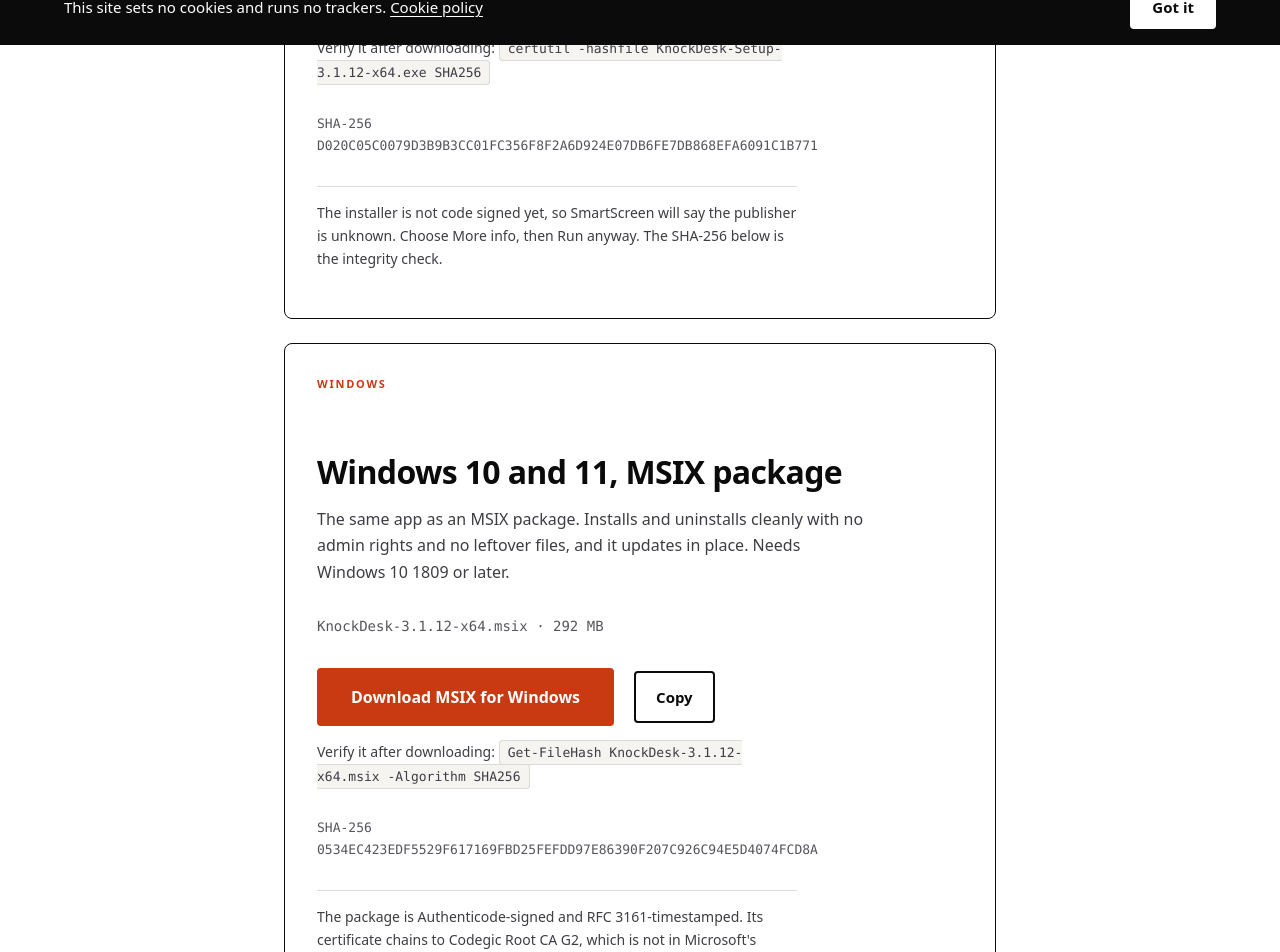
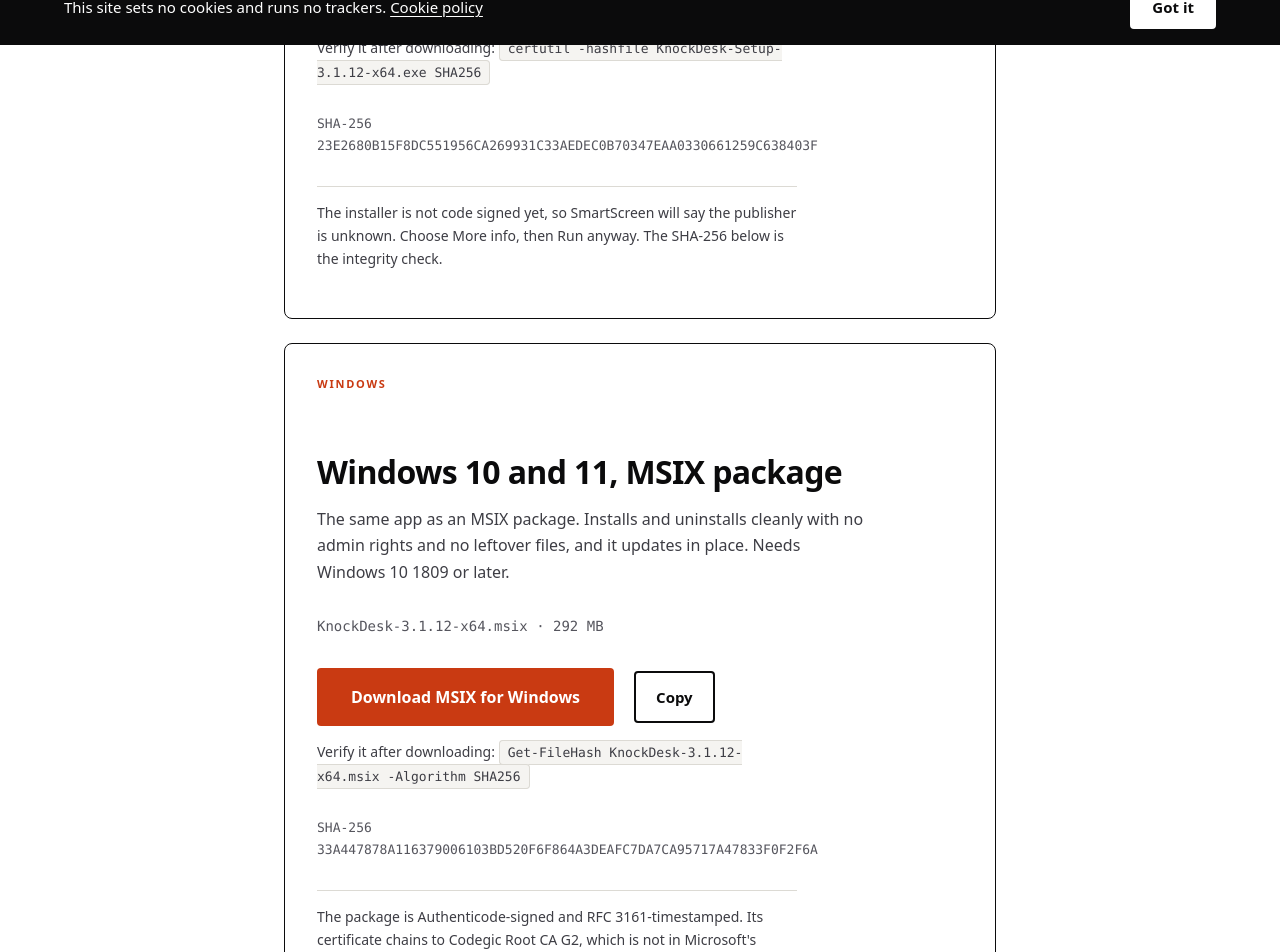
Before and after one commit to OpKnock/knockdesk-web, a Next.js app: page /download in a window 1280 px wide. Shown: the part 755-1707 px from the top of the page. Built offline with nearby package versions, Linux system fonts and the light colour scheme; no server answers.

Commit message:
docs(download): point the Windows cards at the corrected 3.1.12 build
Rebuilt after the UI suppressor was restored, so both Windows artifacts
carry new digests. Verified against the live release assets before being
written here.

```diff
--- a/app/download/page.tsx
+++ b/app/download/page.tsx
@@ -32,7 +32,7 @@
     detail: "64-bit. Installer runs per user, no administrator rights needed.",
     file: "KnockDesk-Setup-3.1.12-x64.exe",
     size: "780 MB",
-    sha: "D020C05C0079D3B9B3CC01FC356F8F2A6D924E07DB6FE7DB868EFA6091C1B771",
+    sha: "23E2680B15F8DC551956CA269931C33AEDEC0B70347EAA0330661259C638403F",
     cta: "Download for Windows",
     check: "certutil -hashfile KnockDesk-Setup-3.1.12-x64.exe SHA256",
     note: "The installer is not code signed yet, so SmartScreen will say the publisher is unknown. Choose More info, then Run anyway. The SHA-256 below is the integrity check.",
@@ -43,7 +43,7 @@
     detail: "The same app as an MSIX package. Installs and uninstalls cleanly with no admin rights and no leftover files, and it updates in place. Needs Windows 10 1809 or later.",
     file: "KnockDesk-3.1.12-x64.msix",
     size: "292 MB",
-    sha: "0534EC423EDF5529F617169FBD25FEFDD97E86390F207C926C94E5D4074FCD8A",
+    sha: "33A447878A116379006103BD520F6F864A3DEAFC7DA7CA95717A47833F0F2F6A",
     cta: "Download MSIX for Windows",
     check: "Get-FileHash KnockDesk-3.1.12-x64.msix -Algorithm SHA256",
     note: "The package is Authenticode-signed and RFC 3161-timestamped. Its certificate chains to Codegic Root CA G2, which is not in Microsoft's Trusted Root Program, so Windows will warn that the publisher is unknown before installing. The SHA-256 below is the integrity check. This is the same Windows build as the installer above, not a separate one.",
```
